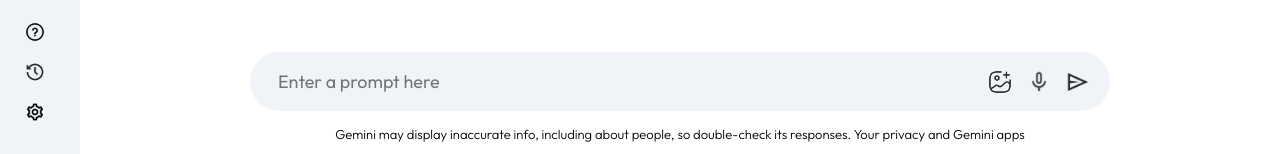
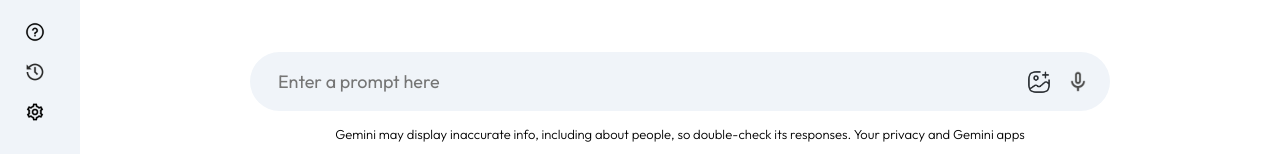
Before and after one commit to chaitanya-sai-neeli/GeminiClone, a React (Vite) app: page / in a window 1280 px wide. Shown: the part 643-797 px from the top of the page. Built offline with nearby package versions, Linux system fonts and the light colour scheme; no server answers.

Commit message:
Enabling generate button only when text is present in input box

```diff
--- a/src/Components/Main/Main.jsx
+++ b/src/Components/Main/Main.jsx
@@ -79,7 +79,9 @@
             <div>
               <img src={assets.gallery_icon} alt="" />
               <img src={assets.mic_icon} alt="" />
-              <img onClick={() => onSent()} src={assets.send_icon} alt="" />
+              {input ? (
+                <img onClick={() => onSent()} src={assets.send_icon} alt="" />
+              ) : null}
             </div>
           </div>
           <p className="bottom-info">
```
